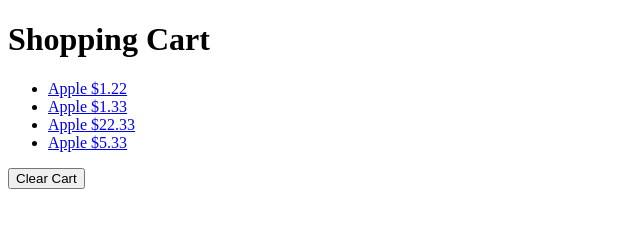
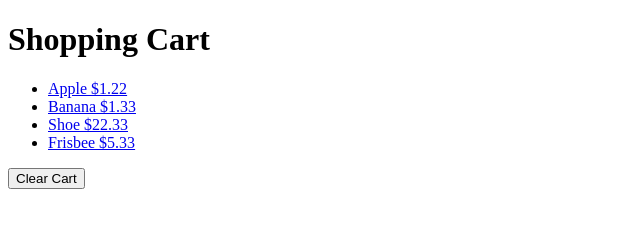
Before and after one commit to tundecmd/shopping-cart-using-vanilla-javascript, a plain HTML site: page index.html in a window 1280 px wide. Shown: the full height of the page, 0-640 px from the left. Drawn offline with nearby package versions, Linux system fonts and the light colour scheme.

Commit message:
end of lesson 16 - displaying cart on loading, correction of spelling mistakes in our html cart list. NOTE: In the last lesson, the listCart() function that we built in lesson 12 was modified - spread operator was used to replace the for loop(that was usedto dulge the reference-type hell or whatever

```diff
--- a/index.html
+++ b/index.html
@@ -16,11 +16,11 @@
     <ul>
       <li><a class='add-to-cart' href="#" data-name="Apple" data-price="1.22">Apple $1.22</a>
       </li>
-      <li><a class='add-to-cart' href="#" data-name="Banana" data-price="1.33">Apple $1.33</a>
+      <li><a class='add-to-cart' href="#" data-name="Banana" data-price="1.33">Banana $1.33</a>
       </li>
-      <li><a class='add-to-cart' href="#" data-name="Shoe" data-price="33.33">Apple $22.33</a>
+      <li><a class='add-to-cart' href="#" data-name="Shoe" data-price="33.33">Shoe $22.33</a>
       </li>
-      <li><a class='add-to-cart' href="#" data-name="Frisbee" data-price="5.33">Apple $5.33</a>
+      <li><a class='add-to-cart' href="#" data-name="Frisbee" data-price="5.33">Frisbee $5.33</a>
       </li>
     </ul>
     <button id = 'clear-cart'>Clear Cart</button?>
--- a/main.js
+++ b/main.js
@@ -9,8 +9,10 @@ $(".add-to-cart").click(function (event) {
     displayCart();
 });
 
+
 function displayCart() {
   var cartArray = listCart();
+  console.log('***Count Cart*** :', + cartArray.length);
   var output = "";
   for (var i in cartArray) {
     output += "<li>" + cartArray[i].name + " " + cartArray[i].count + "</li>"
@@ -153,6 +155,9 @@ function loadCart() {
 }
 
 loadCart();
+displayCart()
+console.log('---------');
+var array = listCart();
 
-var array = listCart();
+
 console.log('array',array);
```
